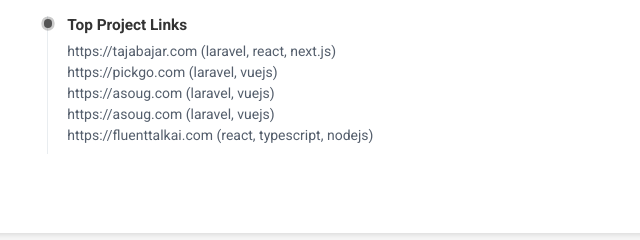
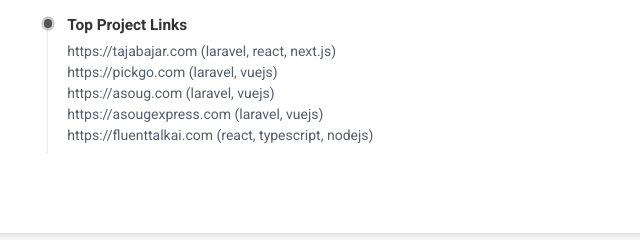
Before and after one commit to salim-hosen/salim-hosen.github.io, a plain HTML site: page resume.html in a window 1280 px wide. Shown: the part 956-1196 px from the top of the page, 468-1108 px from the left. Drawn offline with Linux system fonts and the light colour scheme.

Commit message:
asougexpress added

```diff
--- a/resume.html
+++ b/resume.html
@@ -335,7 +335,7 @@
                                             <a href="https://asoug.com" target="_blank">https://asoug.com (laravel, vuejs)</a>
                                         </li>
                                         <li>
-                                            <a href="https://asougexpress.com" target="_blank">https://asoug.com (laravel, vuejs)</a>
+                                            <a href="https://asougexpress.com" target="_blank">https://asougexpress.com (laravel, vuejs)</a>
                                         </li>
                                         <li>
                                             <a href="https://fluenttalkai.com" target="_blank">https://fluenttalkai.com (react, typescript, nodejs)</a>
```
